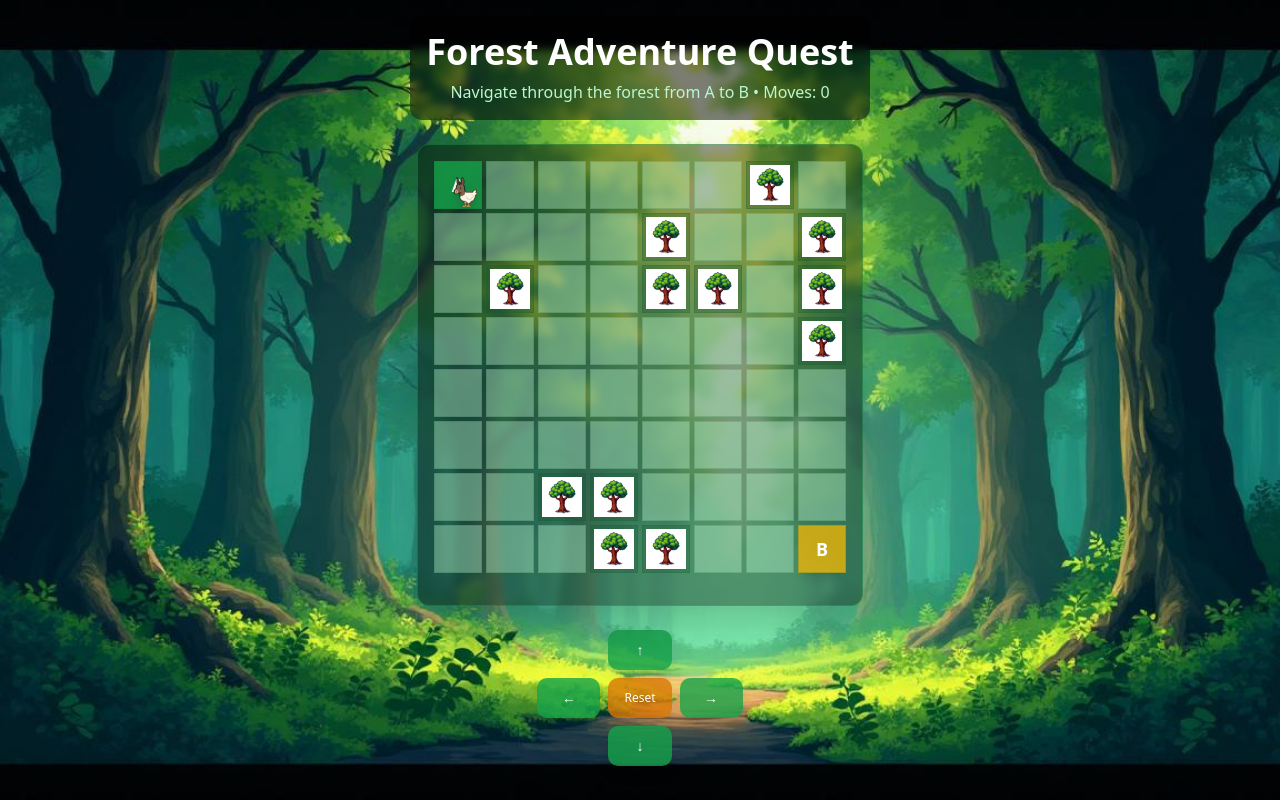
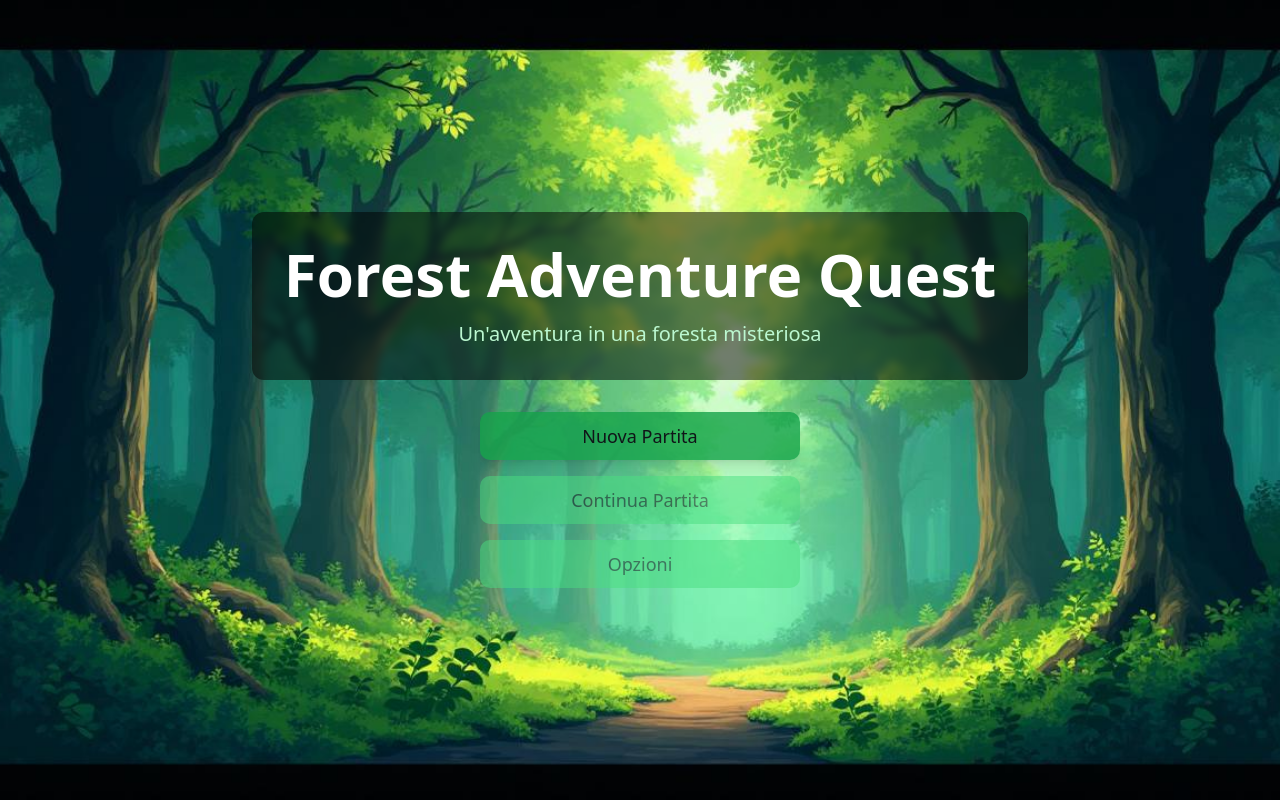
Before and after one commit to gPasqualicchio/DonkeyChicken-Odyssey, a React (Vite) app: page / in a window 1280 px wide. Built offline with nearby package versions, Linux system fonts and the light colour scheme.

Commit message:
Aggiunto main menu

```diff
--- a/src/components/game/GameBoard.tsx
+++ b/src/components/game/GameBoard.tsx
@@ -1,9 +1,30 @@
-import { useEffect, useState } from "react";
+import { useEffect, useState, useCallback } from "react";
 import { Button } from "@/components/ui/button";
 import { useToast } from "@/hooks/use-toast";
+
+// --- CORREZIONE PER L'ANTEPRIMA ---
+// L'ambiente di anteprima non può accedere ai tuoi file locali.
+// Per far funzionare il codice qui, usiamo degli URL pubblici per le immagini.
+// Quando userai questo codice nel tuo progetto, DECOMMENTA le righe 'import'
+// e COMMENTA le costanti '...Url' per usare le tue immagini locali.
+
+
 import forestBackground from "@/assets/forest-background.jpg";
 import treeSprite from "@/assets/tree-sprite.png";
-import donkeyChickenSprite from "@/assets/ciucopollo.png"
+import playerSprite from "@/assets/ciucopollo.png"; // Il tuo sprite!
+
+
+//const forestBackground = "https://images.unsplash.com/photo-1448375240586-882707db888b?q=80&w=2070&auto=format&fit=crop";
+//const treeSprite = "https://raw.githubusercontent.com/gPasqualicchio/DonkeyChicken-Odyssey/main/src/assets/tree-sprite.png";
+//const playerSprite = "https://raw.githubusercontent.com/gPasqualicchio/DonkeyChicken-Odyssey/main/src/assets/donkeychicken.png";
+
+
+const GRID_SIZE = 8;
+const CELL_SIZE = 48;
+const GAP_SIZE = 4;
+
+// --- TIPI DI STATO ---
+type GameScreen = 'menu' | 'game';
 
 export interface Position {
   x: number;
@@ -12,7 +33,6 @@ export interface Position {
 
 export interface GameState {
   playerPosition: Position;
-  visualPosition: Position;
   startPosition: Position;
   endPosition: Position;
   gameWon: boolean;
@@ -21,286 +41,229 @@ export interface GameState {
   obstacles: Position[];
 }
 
-const GRID_SIZE = 8;
-const CELL_SIZE = 48; // 12 * 4 (w-12 = 3rem = 48px)
-
-const GameBoard = () => {
-  const { toast } = useToast();
-
-  // Generate random obstacles (trees)
-  const generateObstacles = () => {
+// --- FUNZIONI DI GIOCO ---
+const generateObstacles = (): Position[] => {
   const obstacles: Position[] = [];
   const numObstacles = 12;
+  const startPos = { x: 0, y: 0 };
+  const endPos = { x: GRID_SIZE - 1, y: GRID_SIZE - 1 };
 
   for (let i = 0; i < numObstacles; i++) {
-      let x, y;
+    let newObstacle: Position;
+    let isInvalidPosition: boolean;
     do {
-        x = Math.floor(Math.random() * GRID_SIZE);
-        y = Math.floor(Math.random() * GRID_SIZE);
-      } while (
-        (x === 0 && y === 0) || // Start position
-        (x === 7 && y === 7) || // End position
-        obstacles.some(obs => obs.x === x && obs.y === y) // Already occupied
-      );
-      obstacles.push({ x, y });
+      newObstacle = {
+        x: Math.floor(Math.random() * GRID_SIZE),
+        y: Math.floor(Math.random() * GRID_SIZE),
+      };
+      isInvalidPosition =
+        (newObstacle.x === startPos.x && newObstacle.y === startPos.y) ||
+        (newObstacle.x === endPos.x && newObstacle.y === endPos.y) ||
+        obstacles.some(obs => obs.x === newObstacle.x && obs.y === newObstacle.y);
+    } while (isInvalidPosition);
+    obstacles.push(newObstacle);
   }
   return obstacles;
 };
 
-  const [gameState, setGameState] = useState<GameState>({
+const getInitialGameState = (): GameState => ({
   playerPosition: { x: 0, y: 0 },
-    visualPosition: { x: 0, y: 0 },
   startPosition: { x: 0, y: 0 },
-    endPosition: { x: 7, y: 7 },
+  endPosition: { x: GRID_SIZE - 1, y: GRID_SIZE - 1 },
   gameWon: false,
   moveCount: 0,
   isMoving: false,
-    obstacles: generateObstacles()
+  obstacles: generateObstacles(),
 });
 
-  const movePlayer = (direction: 'up' | 'down' | 'left' | 'right') => {
+// --- COMPONENTE GAMEBOARD ---
+const GameBoard = () => {
+  const { toast } = useToast();
+  const [gameState, setGameState] = useState<GameState>(getInitialGameState);
+
+  const movePlayer = useCallback((direction: 'up' | 'down' | 'left' | 'right') => {
     if (gameState.gameWon || gameState.isMoving) return;
 
-    const newPosition = { ...gameState.playerPosition };
-
+    setGameState(prev => {
+      const newPosition = { ...prev.playerPosition };
       switch (direction) {
-      case 'up':
-        if (newPosition.y > 0) newPosition.y--;
-        break;
-      case 'down':
-        if (newPosition.y < GRID_SIZE - 1) newPosition.y++;
-        break;
-      case 'left':
-        if (newPosition.x > 0) newPosition.x--;
-        break;
-      case 'right':
-        if (newPosition.x < GRID_SIZE - 1) newPosition.x++;
-        break;
+        case 'up': if (newPosition.y > 0) newPosition.y--; break;
+        case 'down': if (newPosition.y < GRID_SIZE - 1) newPosition.y++; break;
+        case 'left': if (newPosition.x > 0) newPosition.x--; break;
+        case 'right': if (newPosition.x < GRID_SIZE - 1) newPosition.x++; break;
       }
 
-    // Check if position changed and if it's not an obstacle
-    if (newPosition.x === gameState.playerPosition.x && newPosition.y === gameState.playerPosition.y) {
-      return;
-    }
+      const hasMoved = newPosition.x !== prev.playerPosition.x || newPosition.y !== prev.playerPosition.y;
+      if (!hasMoved) return prev;
 
-    // Check for obstacles (trees)
-    const isObstacle = gameState.obstacles.some(obs => obs.x === newPosition.x && obs.y === newPosition.y);
-    if (isObstacle) {
-      return;
-    }
+      const isObstacle = prev.obstacles.some(obs => obs.x === newPosition.x && obs.y === newPosition.y);
+      if (isObstacle) return prev;
 
-    // Start movement
-    setGameState(prev => ({
-      ...prev,
-      isMoving: true
-    }));
-
-    // Animate to new position
-    setTimeout(() => {
-      setGameState(prev => {
       const gameWon = newPosition.x === prev.endPosition.x && newPosition.y === prev.endPosition.y;
 
-        return {
-          ...prev,
-          playerPosition: newPosition,
-          visualPosition: newPosition,
-          moveCount: prev.moveCount + 1,
-          gameWon,
-          isMoving: false
+      return { ...prev, playerPosition: newPosition, moveCount: prev.moveCount + 1, gameWon, isMoving: true };
+    });
+
+    setTimeout(() => {
+      setGameState(prev => ({ ...prev, isMoving: false }));
+    }, 150);
+
+  }, [gameState.gameWon, gameState.isMoving]);
+
+  useEffect(() => {
+    const handleKeyDown = (event: KeyboardEvent) => {
+      if (event.repeat) return;
+      switch (event.key) {
+        case 'ArrowUp': case 'w': movePlayer('up'); break;
+        case 'ArrowDown': case 's': movePlayer('down'); break;
+        case 'ArrowLeft': case 'a': movePlayer('left'); break;
+        case 'ArrowRight': case 'd': movePlayer('right'); break;
+      }
     };
-      });
-    }, 300);
-  };
+    window.addEventListener('keydown', handleKeyDown);
+    return () => window.removeEventListener('keydown', handleKeyDown);
+  }, [movePlayer]);
 
   const resetGame = () => {
-    setGameState({
-      playerPosition: { x: 0, y: 0 },
-      visualPosition: { x: 0, y: 0 },
-      startPosition: { x: 0, y: 0 },
-      endPosition: { x: 7, y: 7 },
-      gameWon: false,
-      moveCount: 0,
-      isMoving: false,
-      obstacles: generateObstacles()
-    });
+    setGameState(getInitialGameState);
   };
 
   useEffect(() => {
     if (gameState.gameWon) {
       toast({
-        title: "🎉 Victory!",
-        description: `You reached the end in ${gameState.moveCount} moves!`,
+        title: "🎉 Vittoria!",
+        description: `Hai raggiunto l'uscita in ${gameState.moveCount} mosse!`,
       });
     }
   }, [gameState.gameWon, gameState.moveCount, toast]);
 
   const getCellType = (x: number, y: number) => {
-    if (gameState.obstacles.some(obs => obs.x === x && obs.y === y)) {
-      return 'obstacle';
-    }
-    if (x === gameState.startPosition.x && y === gameState.startPosition.y) {
-      return 'start';
-    }
-    if (x === gameState.endPosition.x && y === gameState.endPosition.y) {
-      return 'end';
-    }
+    if (gameState.obstacles.some(obs => obs.x === x && obs.y === y)) return 'obstacle';
+    if (x === gameState.startPosition.x && y === gameState.startPosition.y) return 'start';
+    if (x === gameState.endPosition.x && y === gameState.endPosition.y) return 'end';
     return 'floor';
   };
 
   const getCellContent = (cellType: string) => {
     switch (cellType) {
-      case 'obstacle':
-        return (
-          <img
-            src={treeSprite}
-            alt="Tree"
-            className="w-10 h-10 object-contain"
-          />
-        );
-      case 'start':
-        return 'A';
-      case 'end':
-        return 'B';
-      default:
-        return '';
+      case 'obstacle': return <img src={treeSprite} alt="Albero" className="w-10 h-10 object-contain" />;
+      case 'start': return 'A';
+      case 'end': return 'B';
+      default: return '';
     }
   };
 
   const getCellStyles = (cellType: string) => {
-    const baseStyles = "w-12 h-12 border border-green-800/20 flex items-center justify-center text-lg font-bold transition-all duration-300";
-
+    const baseStyles = "border border-green-800/20 flex items-center justify-center text-lg font-bold transition-all duration-300";
     switch (cellType) {
-      case 'obstacle':
-        return `${baseStyles} bg-green-900/30`;
-      case 'start':
-        return `${baseStyles} bg-green-600/80 text-white shadow-lg`;
-      case 'end':
-        return `${baseStyles} bg-yellow-500/80 text-white shadow-lg`;
-      default:
-        return `${baseStyles} bg-green-200/40 hover:bg-green-300/50`;
+      case 'obstacle': return `${baseStyles} bg-green-900/30`;
+      case 'start': return `${baseStyles} bg-green-600/80 text-white shadow-lg`;
+      case 'end': return `${baseStyles} bg-yellow-500/80 text-white shadow-lg`;
+      default: return `${baseStyles} bg-green-200/40 hover:bg-green-300/50`;
     }
   };
 
   return (
-    <div
-      className="min-h-screen flex flex-col items-center gap-6 p-4"
-      style={{
-        backgroundImage: `url(${forestBackground})`,
-        backgroundSize: 'cover',
-        backgroundPosition: 'center',
-        backgroundAttachment: 'fixed'
-      }}
-    >
+    <div className="w-full flex flex-col items-center justify-center gap-6 p-4">
       <div className="bg-black/50 backdrop-blur-sm rounded-lg p-4 text-center">
-        <h1 className="text-4xl font-bold text-white mb-2">
-          Forest Adventure Quest
-        </h1>
-        <p className="text-green-200">
-          Navigate through the forest from A to B • Moves: {gameState.moveCount}
-        </p>
+        <h1 className="text-4xl font-bold text-white mb-2">Forest Adventure Quest</h1>
+        <p className="text-green-200">Navigate through the forest from A to B • Moves: {gameState.moveCount}</p>
       </div>
 
-      <div className="bg-black/40 backdrop-blur-sm border border-green-500/30 rounded-lg p-4 shadow-2xl">
+      <div className="bg-black/40 backdrop-blur-sm border border-green-500/30 rounded-lg p-2 shadow-2xl">
         <div className="relative">
-          <div className="grid grid-cols-8 gap-1 mb-4">
-            {Array.from({ length: GRID_SIZE }, (_, y) =>
-              Array.from({ length: GRID_SIZE }, (_, x) => {
+          <div className="grid grid-cols-8" style={{ gap: `${GAP_SIZE}px` }}>
+            {Array.from({ length: GRID_SIZE * GRID_SIZE }).map((_, i) => {
+              const x = i % GRID_SIZE;
+              const y = Math.floor(i / GRID_SIZE);
               const cellType = getCellType(x, y);
               return (
-                  <div
-                    key={`${x}-${y}`}
-                    className={getCellStyles(cellType)}
-                  >
+                <div key={`${x}-${y}`} className={getCellStyles(cellType)} style={{ width: `${CELL_SIZE}px`, height: `${CELL_SIZE}px` }}>
                   {getCellContent(cellType)}
                 </div>
               );
-              })
-            )}
+            })}
           </div>
 
-          {/* Smoothly moving character */}
           <div
-            className="absolute pointer-events-none transition-all duration-300 ease-out"
+            className="absolute pointer-events-none transition-all duration-150 ease-out"
             style={{
-              left: gameState.visualPosition.x * (CELL_SIZE + 4) + 8, // +4 for gap, +8 for padding
-              top: gameState.visualPosition.y * (CELL_SIZE + 4) + 8,
-              width: CELL_SIZE,
-              height: CELL_SIZE,
-              transform: gameState.isMoving ? 'scale(1.1)' : 'scale(1)'
+              width: CELL_SIZE, height: CELL_SIZE,
+              left: gameState.playerPosition.x * (CELL_SIZE + GAP_SIZE),
+              top: gameState.playerPosition.y * (CELL_SIZE + GAP_SIZE),
+              transform: gameState.isMoving ? 'scale(1.1)' : 'scale(1)',
             }}
           >
             <div className="w-full h-full flex items-center justify-center">
-              <img
-                src="/lovable-uploads/ce1fbcb4-9bce-4c25-b0af-f1f5e1f41cfd.png"
-                alt="Llama Character"
-                className="w-10 h-10 object-contain drop-shadow-lg"
-              />
+              <img src={playerSprite} alt="Personaggio DonkeyChicken" className="w-10 h-10 object-contain drop-shadow-lg" />
             </div>
           </div>
         </div>
       </div>
 
-      <div className="grid grid-cols-3 gap-2 max-w-xs">
+      <div className="grid grid-cols-3 gap-2 max-w-xs w-full sm:w-auto">
         <div></div>
-        <Button
-          onClick={() => movePlayer('up')}
-          disabled={gameState.gameWon || gameState.isMoving}
-          className="bg-green-600/80 hover:bg-green-500/80 text-white shadow-lg border-green-400/50"
-        >
-          ↑
-        </Button>
+        <Button onClick={() => movePlayer('up')} disabled={gameState.gameWon || gameState.isMoving} className="bg-green-600/80 hover:bg-green-500/80 text-white shadow-lg border-green-400/50">↑</Button>
         <div></div>
-
-        <Button
-          onClick={() => movePlayer('left')}
-          disabled={gameState.gameWon || gameState.isMoving}
-          className="bg-green-600/80 hover:bg-green-500/80 text-white shadow-lg border-green-400/50"
-        >
-          ←
-        </Button>
-
-        <Button
-          onClick={resetGame}
-          className="bg-amber-600/80 hover:bg-amber-500/80 text-white text-xs shadow-lg border-amber-400/50"
-        >
-          Reset
-        </Button>
-
-        <Button
-          onClick={() => movePlayer('right')}
-          disabled={gameState.gameWon || gameState.isMoving}
-          className="bg-green-600/80 hover:bg-green-500/80 text-white shadow-lg border-green-400/50"
-        >
-          →
-        </Button>
-
+        <Button onClick={() => movePlayer('left')} disabled={gameState.gameWon || gameState.isMoving} className="bg-green-600/80 hover:bg-green-500/80 text-white shadow-lg border-green-400/50">←</Button>
+        <Button onClick={resetGame} className="bg-amber-600/80 hover:bg-amber-500/80 text-white text-xs shadow-lg border-amber-400/50">Reset</Button>
+        <Button onClick={() => movePlayer('right')} disabled={gameState.gameWon || gameState.isMoving} className="bg-green-600/80 hover:bg-green-500/80 text-white shadow-lg border-green-400/50">→</Button>
         <div></div>
-        <Button
-          onClick={() => movePlayer('down')}
-          disabled={gameState.gameWon || gameState.isMoving}
-          className="bg-green-600/80 hover:bg-green-500/80 text-white shadow-lg border-green-400/50"
-        >
-          ↓
-        </Button>
+        <Button onClick={() => movePlayer('down')} disabled={gameState.gameWon || gameState.isMoving} className="bg-green-600/80 hover:bg-green-500/80 text-white shadow-lg border-green-400/50">↓</Button>
         <div></div>
       </div>
 
       {gameState.gameWon && (
-        <div className="text-center p-6 bg-black/60 backdrop-blur-sm border border-yellow-500/50 rounded-lg">
-          <h2 className="text-3xl font-bold text-yellow-300 mb-2">🎉 Forest Conquered!</h2>
-          <p className="text-green-200 mb-3">
-            You navigated through the forest in {gameState.moveCount} moves!
-          </p>
-          <Button
-            onClick={resetGame}
-            className="bg-yellow-600/80 hover:bg-yellow-500/80 text-white shadow-lg border-yellow-400/50"
-          >
-            New Adventure
-          </Button>
+        <div className="text-center p-6 bg-black/60 backdrop-blur-sm border border-yellow-500/50 rounded-lg mt-4">
+          <h2 className="text-3xl font-bold text-yellow-300 mb-2">🎉 Foresta Conquistata!</h2>
+          <p className="text-green-200 mb-3">Hai completato il percorso in {gameState.moveCount} mosse!</p>
+          <Button onClick={resetGame} className="bg-yellow-600/80 hover:bg-yellow-500/80 text-white shadow-lg border-yellow-400/50">Nuova Avventura</Button>
         </div>
       )}
     </div>
   );
 };
 
-export default GameBoard;
+// --- COMPONENTE MENU PRINCIPALE ---
+const MainMenu = ({ onStartNewGame }: { onStartNewGame: () => void }) => {
+  return (
+    <div className="w-full h-full flex flex-col items-center justify-center gap-8 p-4 text-white">
+      <div className="bg-black/50 backdrop-blur-sm rounded-lg p-8 text-center">
+        <h1 className="text-6xl font-bold mb-4">Forest Adventure Quest</h1>
+        <p className="text-xl text-green-200">Un'avventura in una foresta misteriosa</p>
+      </div>
+      <div className="flex flex-col gap-4 w-full max-w-xs">
+        <Button onClick={onStartNewGame} className="text-lg py-6 bg-green-600/80 hover:bg-green-500/80 shadow-lg border-green-400/50">
+          Nuova Partita
+        </Button>
+        <Button disabled className="text-lg py-6">
+          Continua Partita
+        </Button>
+        <Button disabled className="text-lg py-6">
+          Opzioni
+        </Button>
+      </div>
+    </div>
+  );
+};
+
+// --- COMPONENTE PRINCIPALE APP ---
+const App = () => {
+  const [screen, setScreen] = useState<GameScreen>('menu');
+
+  const startGame = () => {
+    setScreen('game');
+  };
+
+  return (
+    <main
+      className="min-h-screen w-full flex flex-col items-center justify-center"
+      style={{ backgroundImage: `url(${forestBackground})`, backgroundSize: 'cover', backgroundPosition: 'center' }}
+    >
+      {screen === 'menu' && <MainMenu onStartNewGame={startGame} />}
+      {screen === 'game' && <GameBoard />}
+    </main>
+  );
+};
+
+export default App;
```
Also changed, not shown: src/assets/donkeychicken.png (added). Lines whose indentation alone changed are shown as unchanged.
